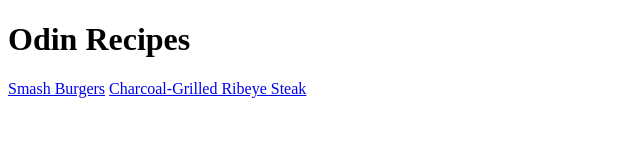
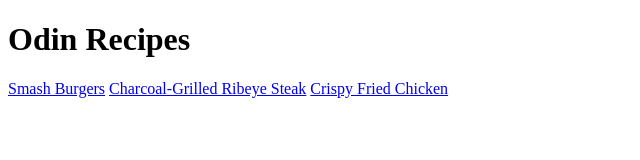
Before and after one commit to zakzaf/odin-recipes, a plain HTML site: page index.html in a window 1280 px wide. Shown: the whole page, without its empty margins (0-640 px from the left). Drawn offline with Linux system fonts and the light colour scheme.

Commit message:
Link both pages to each other

```diff
--- a/index.html
+++ b/index.html
@@ -8,5 +8,6 @@
         <h1>Odin Recipes</h1>
         <a href="./recipes/smash-burgers.html">Smash Burgers</a>
         <a href="recipes/grilled-steak.html">Charcoal-Grilled Ribeye Steak</a>
+        <a href="recipes/crispy-fried-chicken.html">Crispy Fried Chicken</a>
     </body>
 </html>
```
Also changed, not shown: recipes/crispy-fried-chicken.html (+1 -0 lines).
